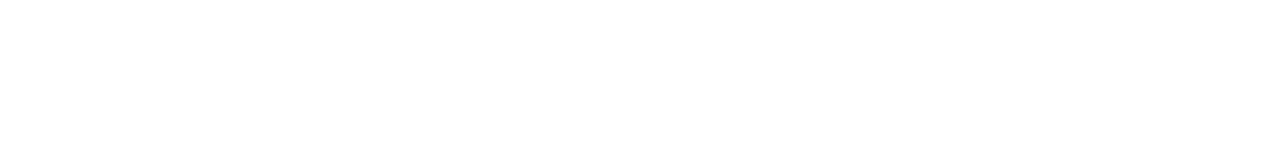
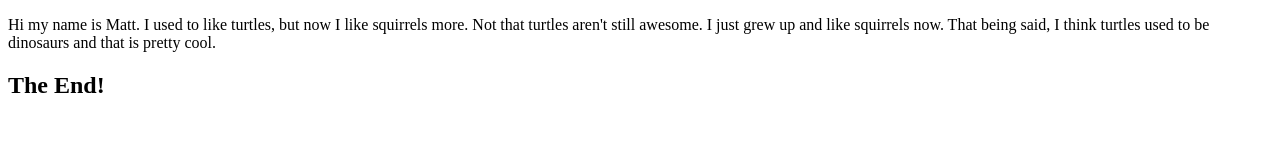
Before and after one commit to mattpitts/git-practice, a plain HTML site: page index.html in a window 1280 px wide. Drawn offline with Linux system fonts and the light colour scheme.

Commit message:
added matts life story

```diff
--- a/index.html
+++ b/index.html
@@ -9,7 +9,12 @@
 
 		</section>
 		<section id="matt">
-
+			<p>
+				Hi my name is Matt. I used to like turtles, but now I like squirrels more. Not that turtles aren't
+					still awesome. I just grew up and like squirrels now. That being said, I think turtles used
+					to be dinosaurs and that is pretty cool.
+			</p>
+			<h1> The End!</h1>
 		</section>
 		<sction id="marlena">
 
```
